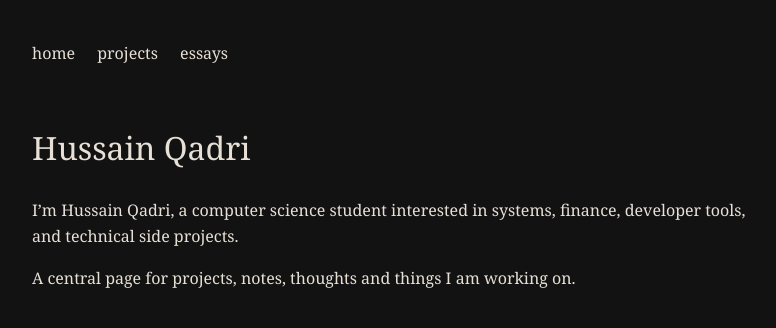
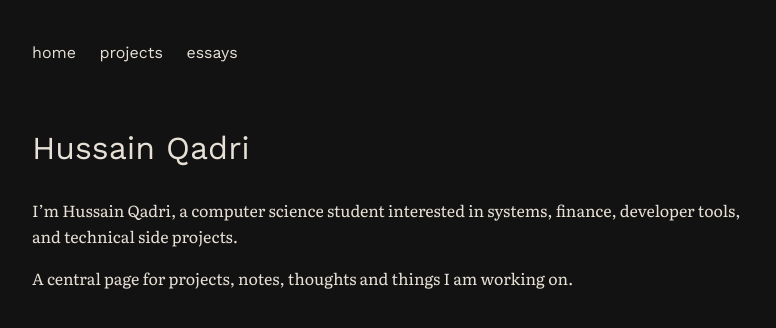
Before and after one commit to HussainQadri/hussainqadri.github.io, a Jekyll site: the page built from index.md, in a window 1280 px wide. Shown: the top 328 px of the page, without its empty margins (248-1024 px from the left). Built offline with Jekyll 4.4.1, drawn with Linux system fonts in a browser that asks for light colours.

Commit message:
Font changes

```diff
--- a/_layouts/default.html
+++ b/_layouts/default.html
@@ -4,6 +4,9 @@
     <meta charset="utf-8">
     <meta name="viewport" content="width=device-width, initial-scale=1">
     <title>{% if page.title %}{{ page.title }} | {% endif %}{{ site.title }}</title>
+    <link rel="preconnect" href="https://fonts.googleapis.com">
+    <link rel="preconnect" href="https://fonts.gstatic.com" crossorigin>
+    <link href="https://fonts.googleapis.com/css2?family=Literata:opsz,wght@7..72,400;7..72,500&family=Work+Sans:wght@400;600&display=swap" rel="stylesheet">
     <link rel="stylesheet" href="{{ '/assets/css/style.css' | relative_url }}">
   </head>
   <body>
--- a/assets/css/style.css
+++ b/assets/css/style.css
@@ -5,6 +5,8 @@
   --muted: #b7ab9a;
   --link: #f0c674;
   --link-hover: #ffe0a6;
+  --font-body: "Literata", Georgia, serif;
+  --font-ui: "Work Sans", sans-serif;
 }
 
 html {
@@ -15,7 +17,7 @@ body {
   max-width: 720px;
   margin: 40px auto;
   padding: 0 20px;
-  font-family: Georgia, serif;
+  font-family: var(--font-body);
   line-height: 1.65;
   color: var(--text);
   background: var(--bg);
@@ -44,9 +46,12 @@ a:hover {
   text-decoration: underline;
 }
 
+.site-nav,
+.site-nav a,
 .content h1,
 .content h2,
 .content h3 {
+  font-family: var(--font-ui);
   font-weight: normal;
 }
 
```
